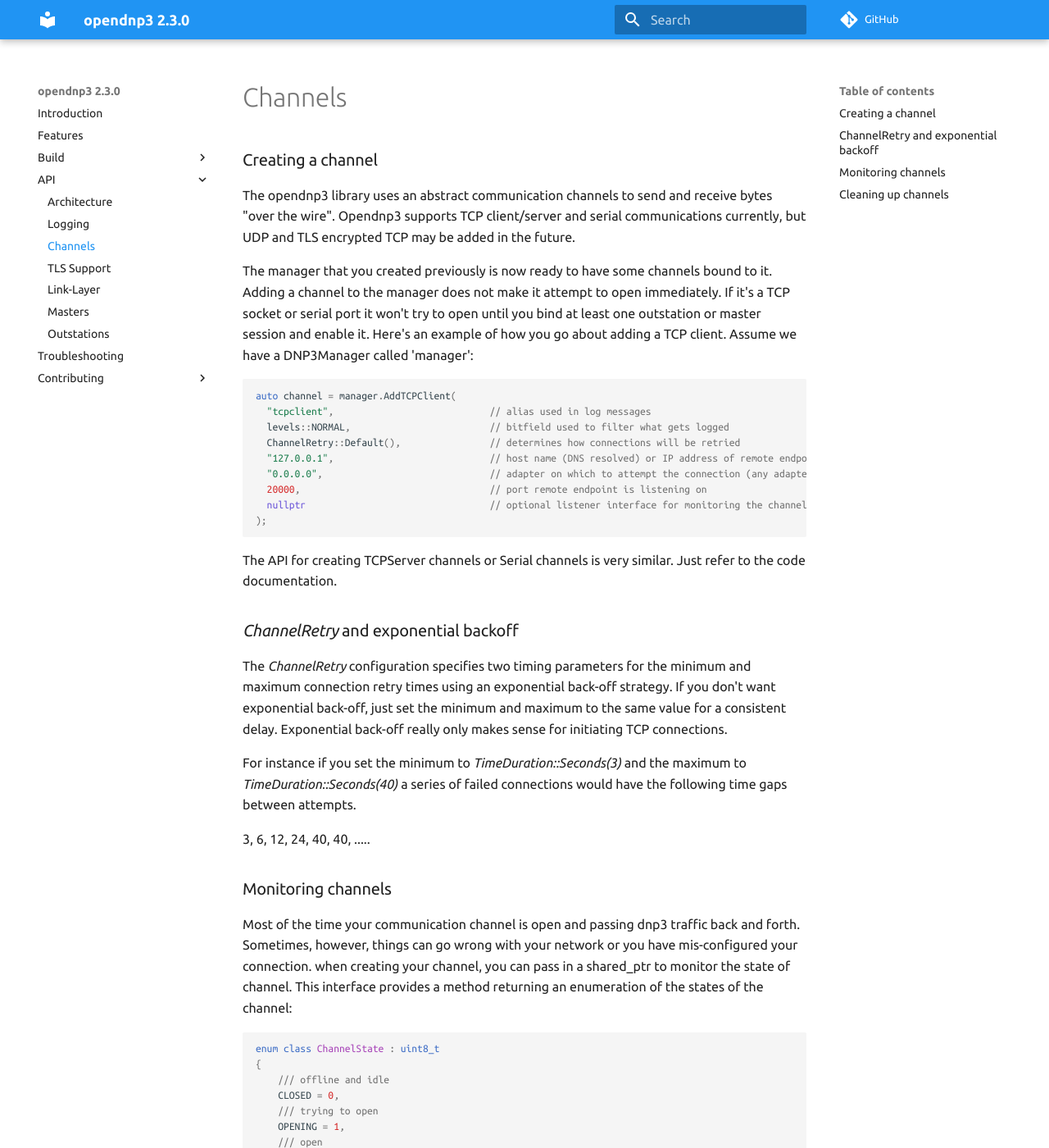
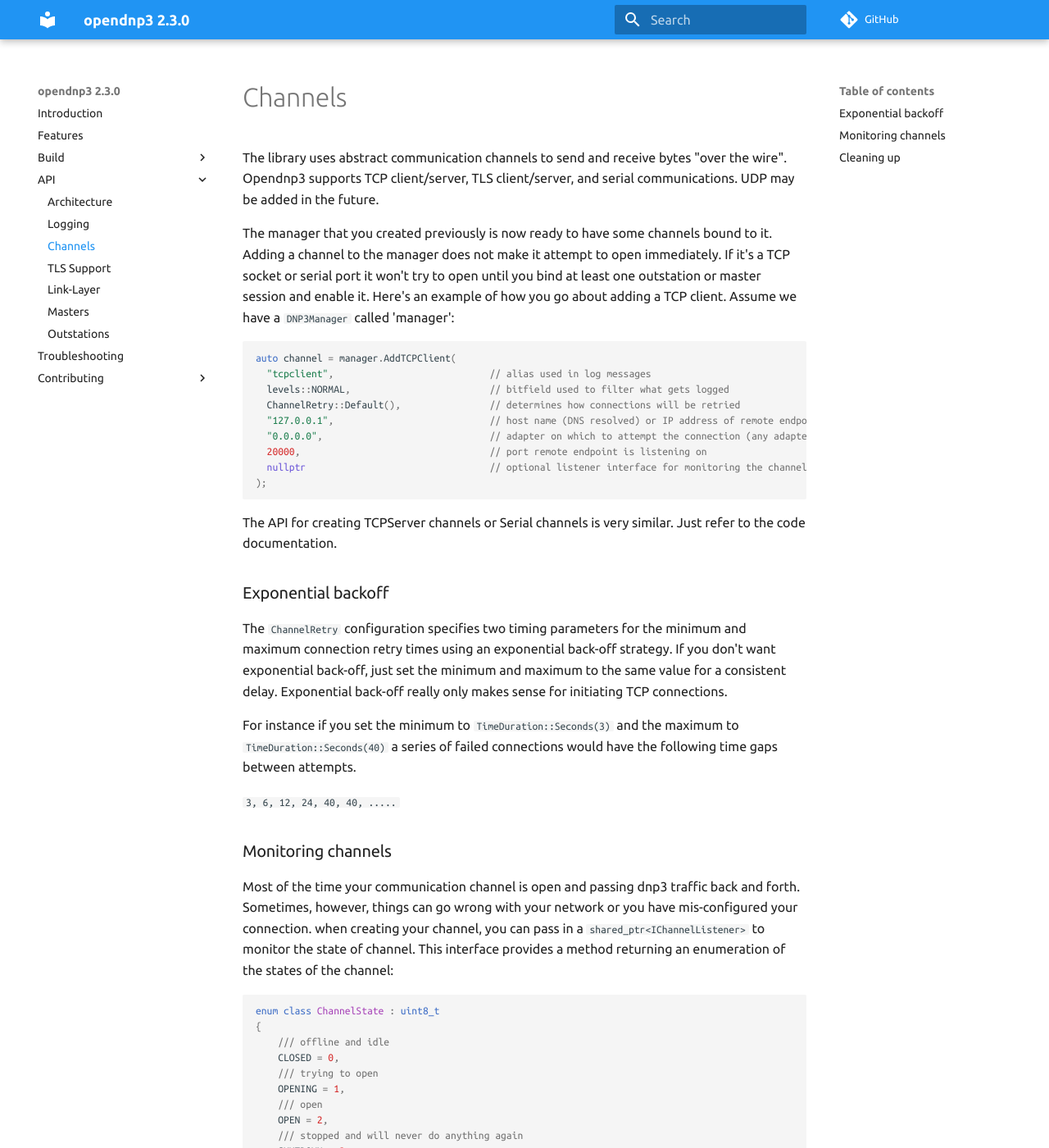
Before and after one commit to dnp3/opendnp3-guide, an MkDocs documentation site: the page built from docs/api/channels.md, in a window 1280 px wide and 1400 px high. Shown: the whole window at 82% size. Built offline with MkDocs 1.6.1 and Material for MkDocs 9.7.7, drawn with Linux system fonts in a browser that asks for light colours; comment, search, counter and statistics services are not loaded; some of the changed text lies outside the part shown.

Commit message:
update channels

````diff
--- a/docs/api/channels.md
+++ b/docs/api/channels.md
@@ -1,11 +1,9 @@
-### Creating a channel
-
-The opendnp3 library uses an abstract communication channels to send and receive bytes "over the wire". Opendnp3 supports TCP client/server
-and serial communications currently, but UDP and TLS encrypted TCP may be added in the future.
+The library uses abstract communication channels to send and receive bytes "over the wire". Opendnp3 supports TCP client/server,
+TLS client/server, and serial communications. UDP may be added in the future.
 
 The manager that you created previously is now ready to have some channels bound to it. Adding a channel to the manager
 does not make it attempt to open immediately. If it's a TCP socket or serial port it won't try to open until you bind at least one outstation
-or master session and enable it. Here's an example of how you go about adding a TCP client. Assume we have a DNP3Manager called 'manager':
+or master session and enable it. Here's an example of how you go about adding a TCP client. Assume we have a `DNP3Manager` called 'manager':
 
 ```c++
 auto channel = manager.AddTCPClient(
@@ -21,20 +19,21 @@ auto channel = manager.AddTCPClient(
 
 The API for creating TCPServer channels or Serial channels is very similar. Just refer to the code documentation.
 
-### _ChannelRetry_ and exponential backoff
+### Exponential backoff
 
-The _ChannelRetry_ configuration specifies two timing parameters for the minimum and maximum connection retry times using an exponential back-off strategy. If you don't want
+The `ChannelRetry` configuration specifies two timing parameters for the minimum and maximum connection retry times using an exponential back-off strategy. If you don't want
 exponential back-off, just set the minimum and maximum to the same value for a consistent delay. Exponential back-off really only makes sense for initiating TCP connections.
 
-For instance if you set the minimum to *TimeDuration::Seconds(3)* and the maximum to *TimeDuration::Seconds(40)* a series of failed connections would have the following
+For instance if you set the minimum to `TimeDuration::Seconds(3)` and the maximum to `TimeDuration::Seconds(40)` a series of failed connections would have the following
 time gaps between attempts.
 
-3, 6, 12, 24, 40, 40, .....
+
+`3, 6, 12, 24, 40, 40, .....`
 
 ### Monitoring channels
 
 Most of the time your communication channel is open and passing dnp3 traffic back and forth. Sometimes, however, things can go wrong with your network or you have mis-configured your connection. when
-creating your channel, you can pass in a shared_ptr<IChannelListener> to monitor the state of channel. This interface provides a method returning an enumeration of the states of the channel:
+creating your channel, you can pass in a `shared_ptr<IChannelListener>` to monitor the state of channel. This interface provides a method returning an enumeration of the states of the channel:
 
 ```c++
 enum class ChannelState : uint8_t
@@ -50,11 +49,11 @@ enum class ChannelState : uint8_t
 };
 ```
 
-### Cleaning up channels
+### Cleaning up
 
 Channels and all the sessions bound to them are automatically cleaned up when the DNP3Manager goes out of scope
 (or is deleted if allocated dynamically). You can manually remove a channel without having to stop every master or outstation bound
-to it by calling _IChannel::Shutdown()_.
+to it by calling `IChannel::Shutdown()`.
 
 ```c++
 // permanently shutdown the channel
@@ -62,4 +61,4 @@ channel->Shutdown();
 ```
 
 Calls to Shutdown() are idempotent. The resources for the underlying channel will be freed
-when you drop the reference to the shared_ptr.
+when you drop the reference to the `shared_ptr<IChannel>`.
````
